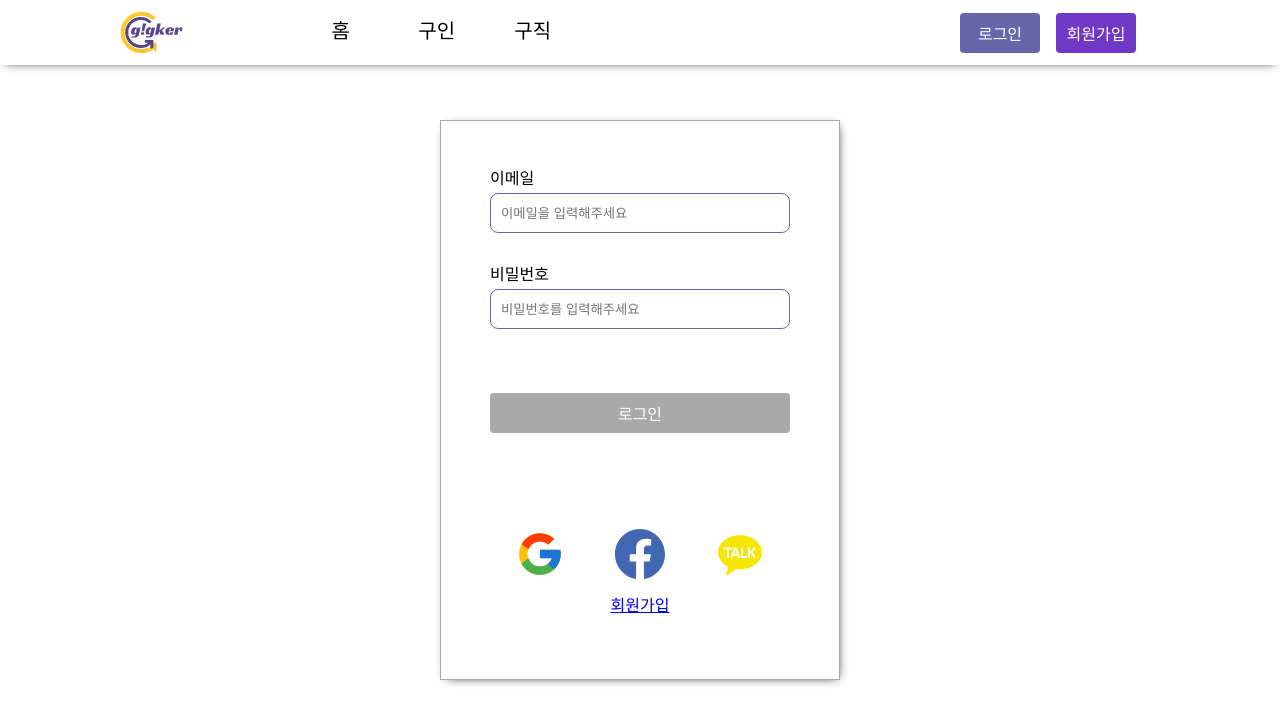
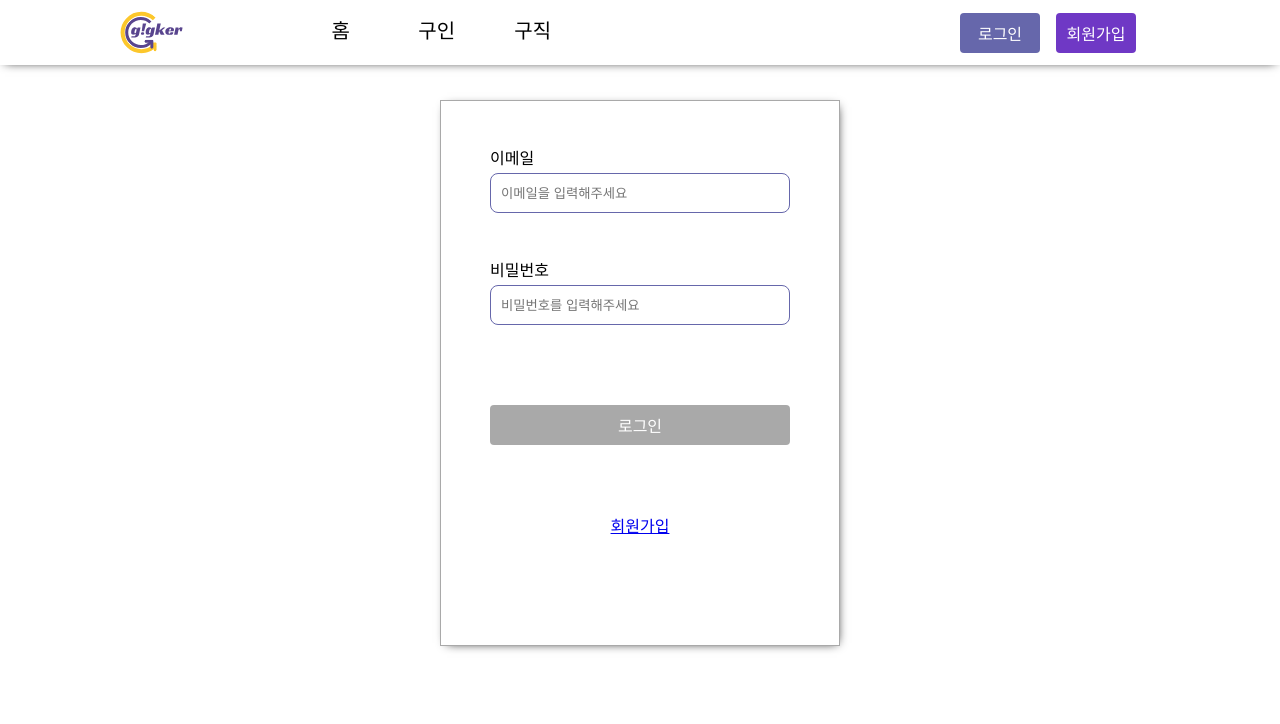
Before and after one commit to codestates-seb/seb41_main_005, a React (Create React App) app in the folder client/: page /login in a window 1280 px wide. Shown: the top 724 px of the page. Built offline with nearby package versions, Linux system fonts and the light colour scheme.

Commit message:
style/ 로그인 & 가입페이지 통일

```diff
--- a/client/src/components/login/LogInForm.tsx
+++ b/client/src/components/login/LogInForm.tsx
@@ -22,7 +22,8 @@ import { onLogInSuccess } from "../../util/logInApi";
 
 const LoginBox = styled.form`
   width: 25rem;
-  height: 35rem;
+  height: auto;
+  margin: 100px 0;
   border: 1px solid ${(props) => props.theme.color.back};
   box-shadow: 2px 2px 10px -5px;
   display: flex;
@@ -138,7 +139,7 @@ const LogInForm = () => {
           로그인
         </Button>
       </ButtonSection>
-      <SocialLogin>
+      {/* <SocialLogin>
         <a href={"/"}>
           <FcGoogle size={50} />
         </a>
@@ -148,7 +149,7 @@ const LogInForm = () => {
         <a href={"/"}>
           <RiKakaoTalkFill size={50} color={"#F7E600"} />
         </a>
-      </SocialLogin>
+      </SocialLogin> */}
       <InputSection>
         <Link to={"/signup"}>회원가입</Link>
       </InputSection>
--- a/client/src/components/signup/SignUpForm.tsx
+++ b/client/src/components/signup/SignUpForm.tsx
@@ -31,7 +31,7 @@ import {
 interface FormProps extends React.FormHTMLAttributes<HTMLFormElement> {}
 
 const SignUpBox = styled.form<FormProps>`
-  margin-top: 20rem;
+  margin: 100px 0;
   width: 30rem;
   height: auto;
   border: 1px solid ${(props) => props.theme.color.back};
--- a/client/src/pages/LogInPage.tsx
+++ b/client/src/pages/LogInPage.tsx
@@ -6,7 +6,6 @@ const LoginContainer = styled.div`
   display: flex;
   justify-content: center;
   align-items: center;
-  height: 100vh;
 `;
 
 const LogInPage = () => {
--- a/client/src/pages/SignUpPage.tsx
+++ b/client/src/pages/SignUpPage.tsx
@@ -6,7 +6,6 @@ const SignUpContainer = styled.div`
   display: flex;
   justify-content: center;
   align-items: center;
-  height: 100vh;
 `;
 
 const SignUpPage = () => {
```
